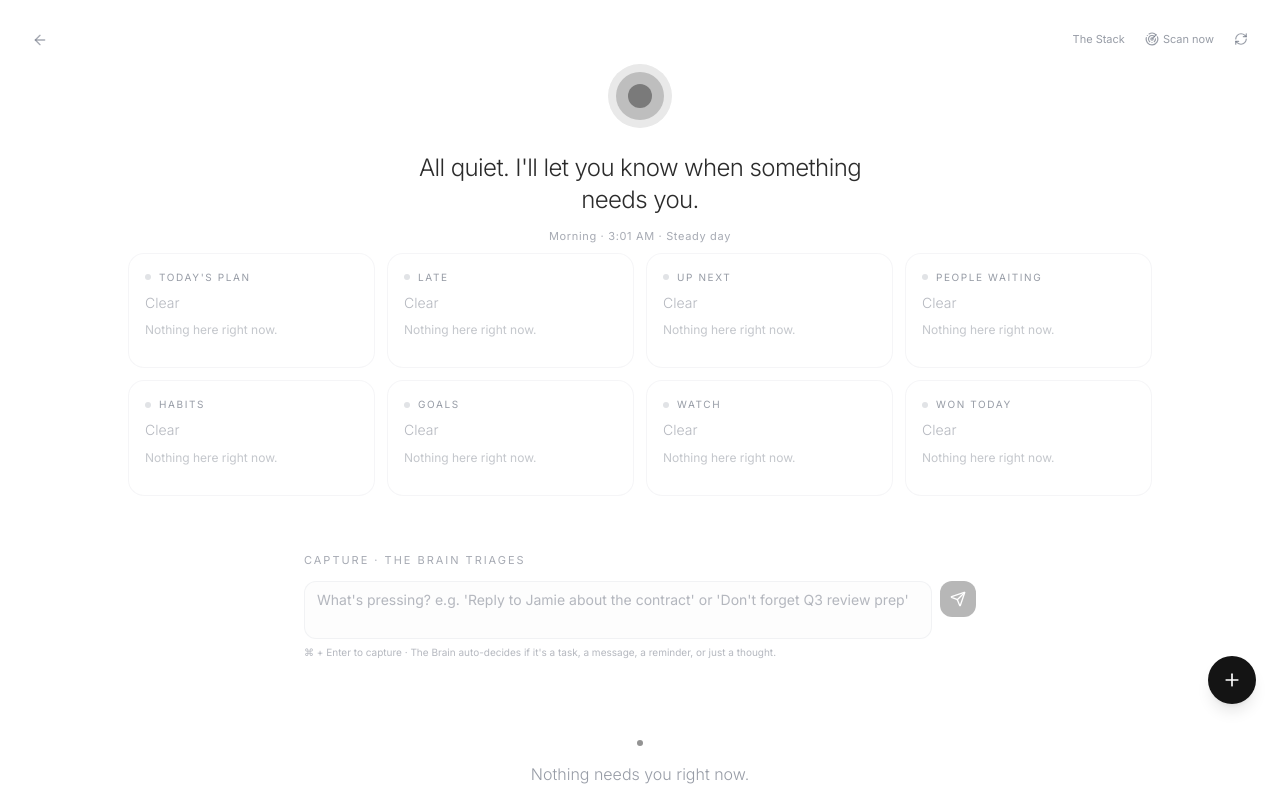
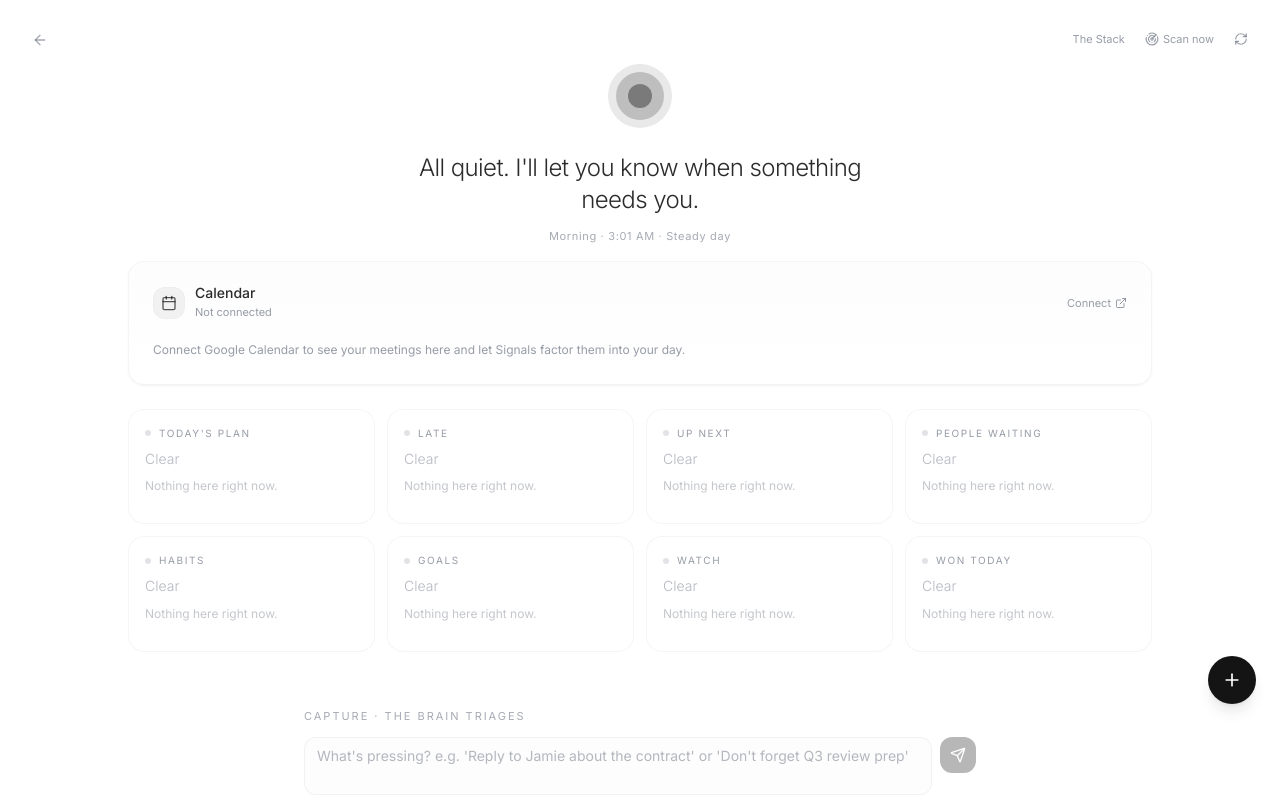
Before and after one commit to thecolinosborne/Ozlon-AI-Search, a React (Vite) app: page /signals in a window 1280 px wide. Shown: the top 800 px of the page. Built offline with nearby package versions, Linux system fonts and the light colour scheme; the HTML template or start-up script is replaced by a standard one; what @capacitor-community/sqlite, @capacitor/core, @lovable.dev/cloud-auth-js would draw is missing.

Commit message:
Changes
Co-authored-by: thecolinosborne <124605697+thecolinosborne@users.noreply.github.com>

```diff
--- a/src/pages/Signals.tsx
+++ b/src/pages/Signals.tsx
@@ -123,6 +123,13 @@ export default function Signals() {
 
       {/* Top of Mind — single highest-leverage next move. */}
       <TopOfMindCard topOfMind={brief?.top_of_mind ?? null} loading={briefLoading} />
+
+      {/* Calendar — synced from Google Calendar; grouped Now / Next / Later / Tomorrow. */}
+      <CalendarCard
+        events={brief?.calendar_events}
+        connected={brief?.calendar_connected}
+        loading={briefLoading}
+      />
 
       {/* Command Center — 8 calm cards (situational + strategic). */}
       <CommandCenter brief={brief} loading={briefLoading} />
```
